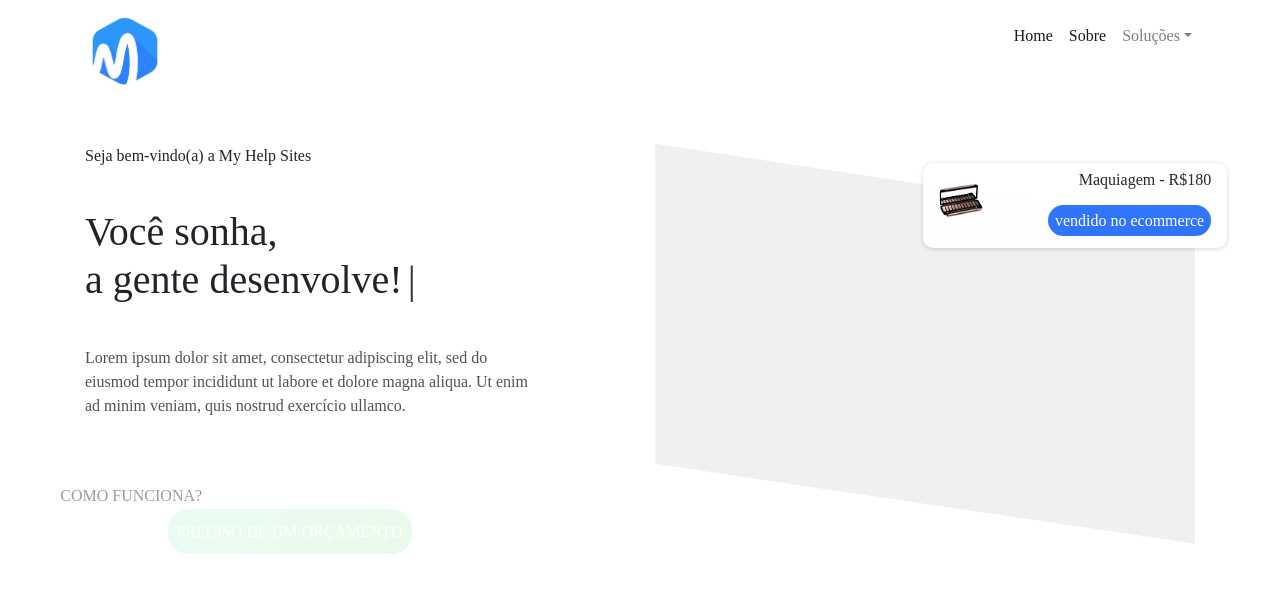
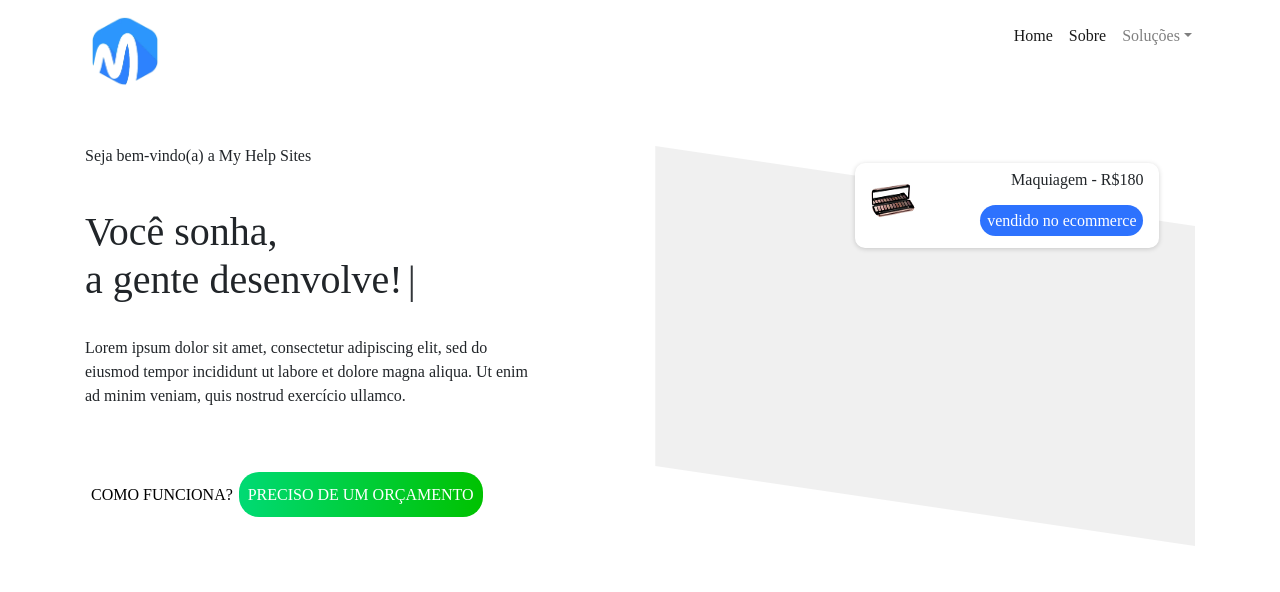
Before and after one commit to myhelpsites-com/newsite, a Next.js app: page / in a window 1280 px wide. Shown: the top 592 px of the page. Built offline with nearby package versions, Linux system fonts and the light colour scheme.

Commit message:
tranformando site antigo 2

```diff
--- a/components/style.css
+++ b/components/style.css
@@ -117,7 +117,8 @@ h1, h2, h3, h4, h5, h6 {
     width: 85%;
     background-color: rgb(190, 190, 190);
     clip-path: polygon(0 0, 100% 40%, 100% 29%, 100% 100%, 100% 100%, 100% 100%, 0% 80%, 0 0);
-    animation: forma 3s 3s both;
+    animation: forma 3s 1s both;
+    -webkit-animation-fill-mode: forma 3s 1s both;
     float: right;
     z-index: 999999
 }
@@ -364,12 +365,12 @@ a:hover {
 
 @keyframes forma {
     from {
-        margin-top: -70px;
+        transform: translate(0px, 70px);
         background-color: rgb(255, 255, 255);
         clip-path: polygon(0 0, 100% 40%, 100% 29%, 100% 100%, 100% 100%, 100% 100%, 0% 80%, 0 0);
     }
     to {
-        margin-top: 50px;
+        transform: translate(0px, 50px);
         background-color: rgb(240, 240, 240);
         clip-path: polygon(0 0, 100% 20%, 100% 29%, 100% 100%, 100% 100%, 100% 100%, 0% 80%, 0 0);
     }
@@ -414,7 +415,7 @@ a:hover {
     text-align: right;
     z-index: 100000;
     background: white;
-    animation: direita 3s 3s both;
+    animation: direita 3s 1s both;
 
 }
 
@@ -430,11 +431,11 @@ a:hover {
 
 @keyframes direita {
     from {
-        right: -10%;
+        transform: translate(90px, 0px);
         opacity: 0;
     }
     to {
-        right: 0%;
+        transform: translate(0px, 0px);
         opacity: 1;
     }
 }
@@ -599,46 +600,46 @@ a:hover {
 @keyframes fadeleft {
     from {
         opacity: 0;
-        margin-left: -50px
+        transform: translate(-70px, 0px);
     }
     to {
         opacity: 1;
-        margin-left: 0;
+        transform: translate(0px, 0px);
     }
 }
 
 @keyframes faderight {
     from {
         opacity: 0;
-        margin-left: 90px
+        transform: translate(90px, 0px);
     }
     to {
         opacity: 1;
-        margin-left: 0;
+        transform: translate(0px, 0px);
     }
 }
 
 @keyframes fadetop {
     from {
         opacity: 0;
-        margin-top: 50px
+        transform: translate(0px, 0px);
     }
     to {
         opacity: 1;
-        margin-top: 0;
+        transform: translate(0px, 0px);
     }
 }
 
 .FadeTop {
-    animation: fadetop 2s 4.5s both
+    animation: fadetop 2s 1s both
 }
 
 .Fadeleft3 {
-    animation: fadeleft 2s 5s both
+    animation: fadeleft 2s 1.5s both
 }
 
 .FadeRight {
-    animation: faderight 2s 5.3s both
+    animation: faderight 2s 1.5s both
 }
 
 footer {
```
